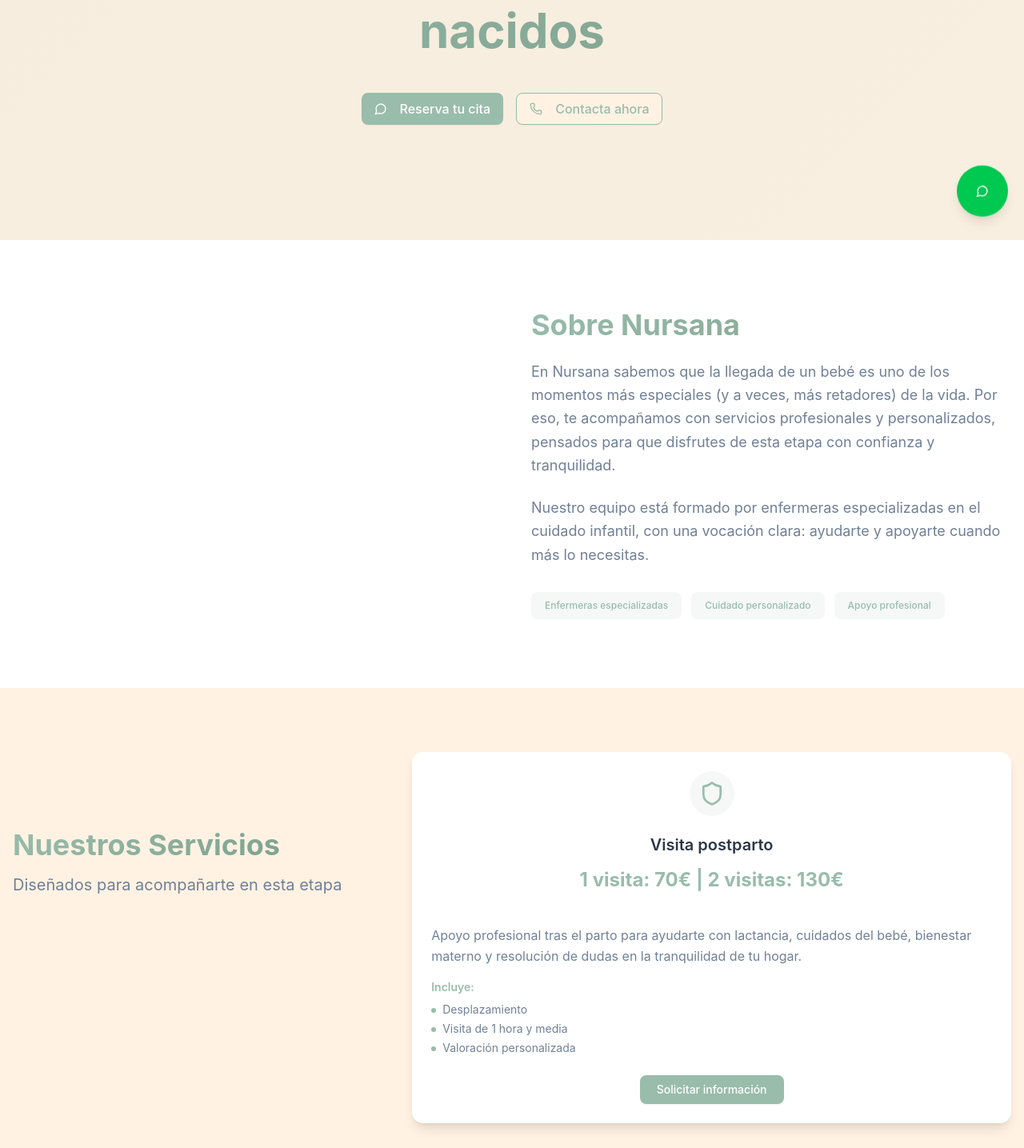
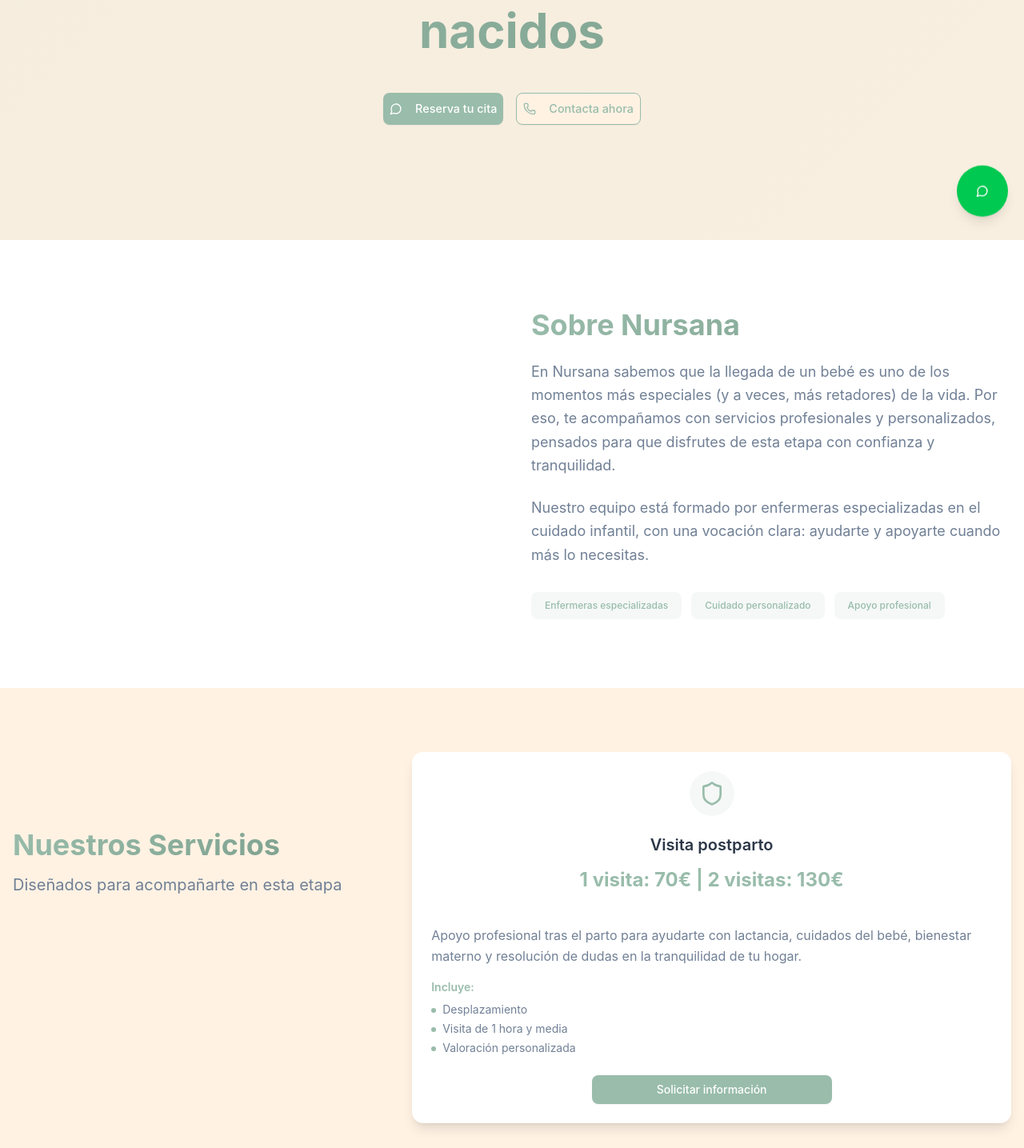
Before and after one commit to nursana001/nursana-landing, a React (Vite) app: page / in a window 1280 px wide. Shown: the part 500-1935 px from the top of the page at 80% size. Built offline with nearby package versions, Linux system fonts and the light colour scheme.

Commit message:
Mejoras de diseño responsivo para pantallas pequeñas: ajuste de botón 'Solicitar información' y corrección de posicionamiento horizontal de botones 'Reserva tu cita' y 'Contacta ahora'

```diff
--- a/src/App.jsx
+++ b/src/App.jsx
@@ -17,6 +17,8 @@
 import './mobile-reviews.css'; // Ajusta el ancho y texto de las reviews en móviles y tablets
 import './mobile-carousel-buttons-fix.css'; // Ajusta los botones del carrusel de reviews para evitar solapamiento en móviles
 import './small-computer-service-button-fix.css'; // Corrige el tamaño del botón "Solicitar información" en ordenadores pequeños
+import './button-text-overflow-fix.css'; // Solución adicional para problemas específicos de desbordamiento de texto en botones
+import './horizontal-buttons-fix.css'; // Nueva solución para que los botones aparezcan uno al lado del otro
 // Eliminamos la importación no utilizada de nurseBaby
 import bebeDurmiendo from './assets/bebe-durmiendo.jpeg';
 import logonursana from './assets/logo.png';
@@ -209,23 +211,25 @@
                 <h1 className="text-3xl sm:text-4xl md:text-5xl lg:text-6xl font-bold leading-tight w-full max-w-none mx-0 px-0 nursana-text-gradient" style={{wordBreak: 'break-word'}}>
                   Descubre nuestros servicios profesionales para madres y recién nacidos
                 </h1>
-                <div className="flex flex-row gap-4 justify-center mt-10">
+                {/* Contenedor simplificado con botones directamente horizontales */}
+                <div className="flex justify-center mt-10" id="horizontal-buttons-container">
                   <Button
                     size="lg"
-                    className="cta-button btn-reserva bg-primary hover:bg-primary/90 text-white px-4 sm:px-6 py-3 text-sm sm:text-base min-w-[160px] sm:min-w-[180px] flex items-center justify-center"
+                    className="cta-button btn-reserva bg-primary hover:bg-primary/90 text-white px-4 py-3 mx-2"
                     onClick={handleWhatsAppClick}
                   >
-                    <MessageCircle className="btn-icon w-4 h-4 sm:w-5 sm:h-5 mr-1 sm:mr-2 flex-shrink-0" />
-                    <span className="btn-text flex items-center">Reserva tu cita</span>
+                    <MessageCircle className="btn-icon w-4 h-4 mr-2 flex-shrink-0" />
+                    <span>Reserva tu cita</span>
                   </Button>
+
                   <Button
                     variant="outline"
                     size="lg"
-                    className="btn-contacta border-primary text-primary hover:bg-primary hover:text-white px-4 sm:px-6 py-3 text-sm sm:text-base min-w-[160px] sm:min-w-[180px] flex items-center justify-center"
+                    className="btn-contacta border-primary text-primary hover:bg-primary hover:text-white px-4 py-3 mx-2"
                     onClick={handleCallClick}
                   >
-                    <Phone className="btn-icon w-4 h-4 sm:w-5 sm:h-5 mr-1 sm:mr-2 flex-shrink-0" />
-                    <span className="btn-text flex items-center">Contacta ahora</span>
+                    <Phone className="btn-icon w-4 h-4 mr-2 flex-shrink-0" />
+                    <span>Contacta ahora</span>
                   </Button>
                 </div>
               </div>
@@ -317,8 +321,9 @@
                           </ul>
                         </div>
                         <Button
-                          className="w-1/4 mt-6 bg-primary hover:bg-primary/90 mx-auto block"
+                          className="w-auto min-w-[300px] mt-6 bg-primary hover:bg-primary/90 mx-auto block"
                           onClick={handleWhatsAppClick}
+                          style={{whiteSpace: 'nowrap'}}
                         >
                           Solicitar información
                         </Button>
--- /dev/null
+++ b/src/button-text-overflow-fix.css
@@ -0,0 +1,29 @@
+/**
+ * Solución específica para problemas de desbordamiento de texto en botones
+ * Este archivo contiene reglas CSS de último recurso para asegurar que el texto
+ * de los botones se muestre correctamente en pantallas problemáticas
+ */
+
+/* Correcciones generales para cualquier botón con problemas de desbordamiento */
+button {
+  overflow: visible !important;
+}
+
+/* Correcciones específicas para el botón "Solicitar información" */
+.bg-primary.w-1\/4.mt-6,
+button.w-1\/4.mt-6,
+.service-card button {
+  width: fit-content !important;
+  min-width: 300px !important;
+  max-width: none !important;
+  white-space: nowrap !important;
+}
+
+/* Asegurar que el botón use todo el ancho necesario en pantallas pequeñas */
+@media (min-width: 1024px) and (max-width: 1200px) {
+  .service-card button,
+  button.w-1\/4 {
+    width: 100% !important;
+    max-width: none !important;
+  }
+}
--- /dev/null
+++ b/src/horizontal-buttons-fix.css
@@ -0,0 +1,57 @@
+/**
+ * Solución específica para asegurar que los botones de la cabecera aparezcan
+ * uno al lado del otro en pantallas pequeñas (<14 pulgadas)
+ */
+
+/* Estilo global forzado para mantener los botones horizontales */
+#horizontal-buttons-container {
+  display: flex !important;
+  flex-direction: row !important;
+  flex-wrap: nowrap !important;
+  justify-content: center !important;
+  align-items: center !important;
+  width: 100% !important;
+}
+
+/* Anulación de cualquier estilo que pueda interferir */
+#horizontal-buttons-container > * {
+  flex: 0 0 auto !important;
+  width: auto !important;
+  max-width: none !important;
+}
+
+/* Estilos para asegurar el espaciado correcto */
+#horizontal-buttons-container button {
+  margin-left: 8px !important;
+  margin-right: 8px !important;
+}
+
+/* Estilos específicos para pantallas pequeñas */
+@media all and (min-width: 1024px) and (max-width: 1366px) {
+  /* Forzar la disposición horizontal incluso en pantallas pequeñas */
+  #horizontal-buttons-container {
+    display: flex !important;
+    flex-direction: row !important;
+    justify-content: center !important;
+    flex-wrap: nowrap !important;
+  }
+
+  /* Ajustes específicos para los botones */
+  #horizontal-buttons-container .btn-reserva,
+  #horizontal-buttons-container .btn-contacta {
+    white-space: nowrap !important;
+    font-size: 0.9rem !important;
+    padding-left: 8px !important;
+    padding-right: 8px !important;
+    width: auto !important;
+    min-width: auto !important;
+  }
+}
+
+/* Forzar la visualización horizontal incluso en el caso más extremo */
+@media screen {
+  #horizontal-buttons-container {
+    flex-direction: row !important;
+    display: flex !important;
+  }
+}
--- /dev/null
+++ b/src/small-computer-buttons-layout-fix.css
@@ -0,0 +1,56 @@
+/**
+ * Ajustes específicos para los botones "Contacta ahora" y "Reserva tu cita" en ordenadores pequeños (<14 pulgadas)
+ * Asegura que los botones se muestren uno al lado del otro y no apilados
+ * Solo se aplica a pantallas de ordenadores pequeños (entre 1024px y 1366px)
+ */
+
+/* Reglas generales que se aplican siempre */
+.buttons-container {
+  display: flex !important;
+  flex-direction: row !important;
+  flex-wrap: nowrap !important;
+  width: 100% !important;
+  max-width: 100% !important;
+}
+
+.buttons-container > div {
+  flex: 1 1 50% !important;
+  max-width: 50% !important;
+}
+
+.buttons-container .btn-reserva,
+.buttons-container .btn-contacta {
+  white-space: nowrap !important;
+}
+
+/* Reglas específicas para pantallas pequeñas */
+@media (min-width: 1024px) and (max-width: 1366px) {
+  .buttons-container {
+    display: flex !important;
+    flex-direction: row !important;
+    gap: 0.5rem !important;
+    justify-content: center !important;
+  }
+
+  /* Ajustes específicos para los botones */
+  .btn-reserva,
+  .btn-contacta {
+    padding-left: 0.5rem !important;
+    padding-right: 0.5rem !important;
+    font-size: 0.9rem !important;
+    width: auto !important;
+  }
+
+  /* Reduce el espacio entre el icono y el texto */
+  .btn-icon {
+    margin-right: 0.25rem !important;
+  }
+}
+
+/* Ajustes específicos para pantallas aún más pequeñas */
+@media (min-width: 1024px) and (max-width: 1200px) {
+  .btn-reserva,
+  .btn-contacta {
+    font-size: 0.85rem !important;
+  }
+}
--- a/src/small-computer-service-button-fix.css
+++ b/src/small-computer-service-button-fix.css
@@ -6,20 +6,53 @@
 
 @media (min-width: 1024px) and (max-width: 1366px) {
   /* Ajuste para el botón "Solicitar información" en la sección de servicios */
-  .service-card .w-1\/4.mt-6 {
+  .service-card .w-1\/4.mt-6,
+  .w-1\/4.mt-6.bg-primary,
+  button.w-1\/4.mt-6 {
     width: auto !important; /* Anula el ancho fijo del 25% */
-    min-width: 180px !important; /* Asegura un ancho mínimo que contenga el texto */
-    padding-left: 1rem !important;
-    padding-right: 1rem !important;
+    min-width: 250px !important; /* Asegura un ancho mínimo que contenga el texto */
+    max-width: none !important; /* Elimina cualquier límite de ancho máximo */
+    padding-left: 1.25rem !important;
+    padding-right: 1.25rem !important;
   }
 }
 
 /* Si es necesario un ajuste más específico para tamaños muy específicos */
 @media (min-width: 1024px) and (max-width: 1200px) {
-  .service-card .w-1\/4.mt-6 {
-    min-width: 200px !important; /* Ancho mínimo un poco mayor para pantallas más pequeñas */
+  .service-card .w-1\/4.mt-6,
+  .w-1\/4.mt-6.bg-primary,
+  button.w-1\/4.mt-6 {
+    min-width: 280px !important; /* Ancho mínimo más generoso para pantallas más pequeñas */
+    width: fit-content !important; /* Ajusta el ancho al contenido */
   }
 }
 
+/* Aseguramos que el texto dentro del botón no se corte */
+@media (min-width: 1024px) and (max-width: 1366px) {
+  .service-card .w-1\/4.mt-6,
+  .w-1\/4.mt-6.bg-primary,
+  button.w-1\/4.mt-6 {
+    white-space: nowrap !important; /* Evita que el texto se corte */
+    display: inline-block !important; /* Asegura que el botón se ajuste al contenido */
+    font-size: 0.95rem !important; /* Ajuste de tamaño de fuente para asegurar que quepa */
+  }
+}
+
+/* Corrección específica para dispositivos con problemas particulares */
+@media screen and (min-width: 1024px) and (max-width: 1366px) and (max-height: 768px) {
+  .service-card .w-1\/4.mt-6,
+  .w-1\/4.mt-6.bg-primary,
+  button.w-1\/4.mt-6,
+  button.bg-primary.w-1\/4 {
+    width: 100% !important; /* Usa todo el ancho disponible */
+    min-width: 300px !important; /* Asegura un mínimo muy amplio */
+    margin-left: 0 !important;
+    margin-right: 0 !important;
+    box-sizing: border-box !important;
+  }
+}
+
+/* Los ajustes para los botones "Contacta ahora" y "Reserva tu cita" ahora están en horizontal-buttons-fix.css */
+
 /* Esto no afectará a dispositivos móviles ni tablets (debajo de 1024px) */
 /* Tampoco afectará a ordenadores grandes (más de 1366px) */
```
